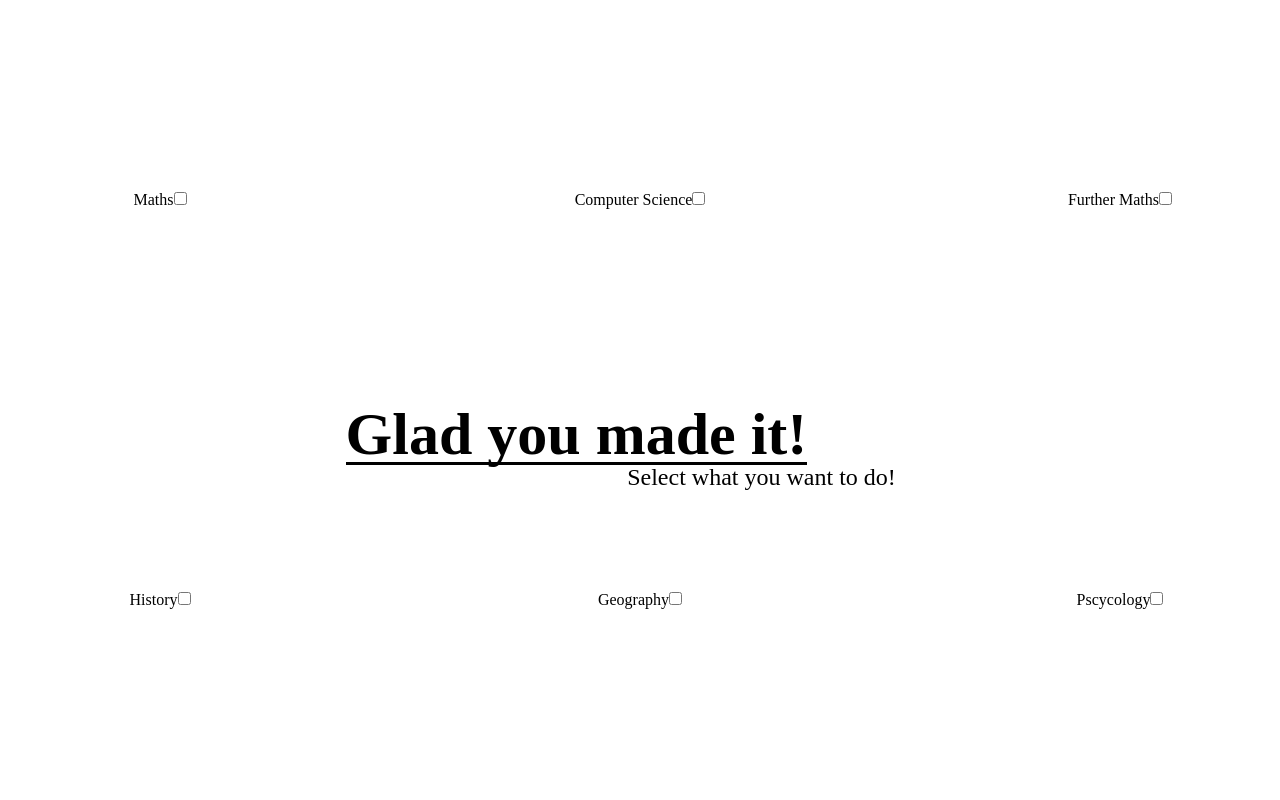
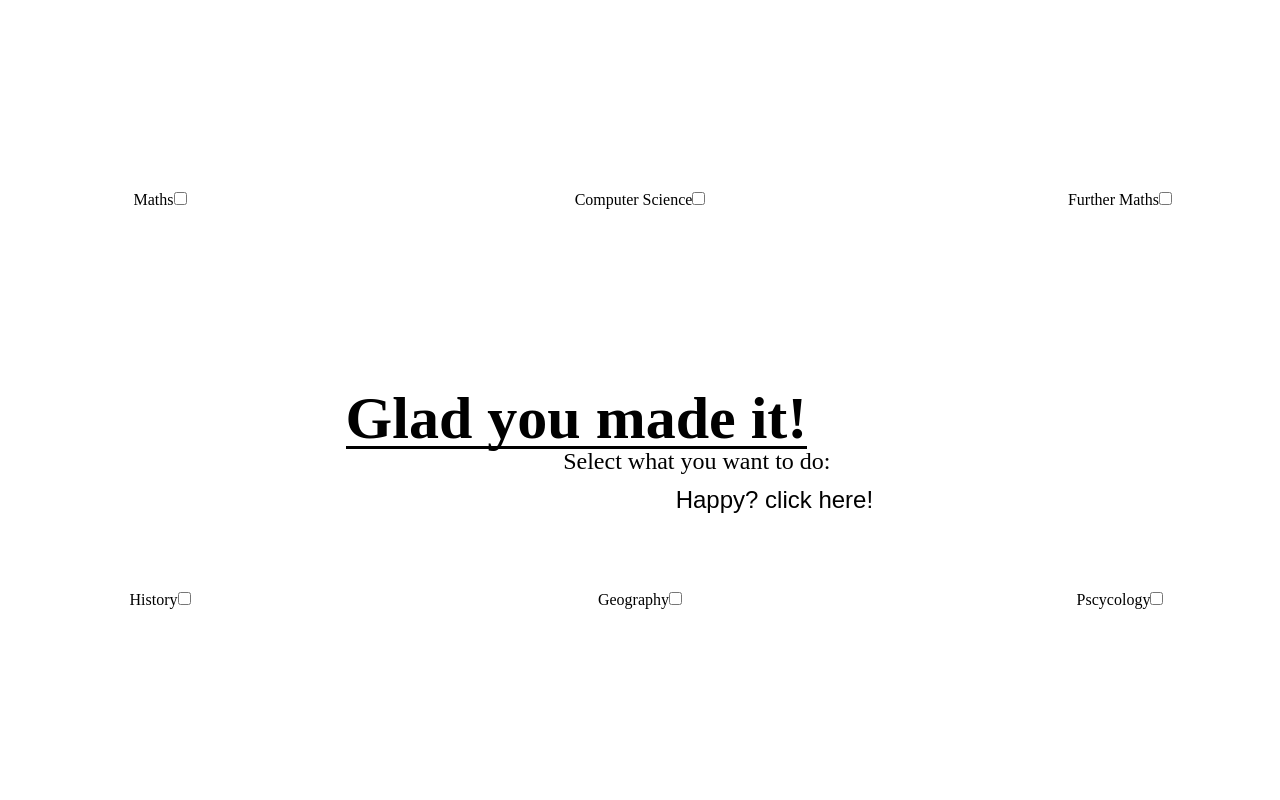
Before and after one commit to Tudor-The-programmer/Nea, a PHP site: page /nea/Pages/FirstTime.php in a window 1280 px wide. Run offline with PHP 8.4, Linux system fonts and the light colour scheme.

Commit message:
Further Extended PHP needed to be added

```diff
--- a/Pages/FirstTime.php
+++ b/Pages/FirstTime.php
@@ -20,10 +20,10 @@
         Glad you made it!
     </h1>
     <p>
-        Select what you want to do!
+        Select what you want to do:
     </p>
     <form action="./FirstTime.php" method="post" id='form'>
-
+        <input type="submit" value="Happy? click here!" class="submit-button">
     </form>
 </body>
 
--- a/Styles/FirstTIme.css
+++ b/Styles/FirstTIme.css
@@ -15,8 +15,22 @@ form {
     height: 100vh;
     display: grid;
     grid-template-columns: 25% 50% 25%;
+}
 
+.submit-button {
+    position: absolute;
+    width: 16vw;
+    height: 5vh;
+    top: 60vh;
+    left: 52.5vw;
+    border: none;
+    background: transparent;
+    font-size: 1.5rem;
+    transition: 0.2s;
+}
 
+.submit-button:hover {
+    scale: 1.2;
 }
 
 .form-element-style {
@@ -28,17 +42,22 @@ form {
 }
 
 #element-div-styling {
-    padding: 1em;
+    padding: 3em;
     pointer-events: all;
+    transition: 0.2s;
 }
 
 #element-div-styling:hover {
     scale: 2;
 }
 
+#checkbox {
+    padding: 10px;
+}
+
 h1 {
     position: absolute;
-    top: 50vh;
+    top: 48vh;
     left: 27vw;
     font-size: 7.5vh;
 }
@@ -54,7 +73,7 @@ h1::before {
 
 p {
     position: absolute;
-    top: 58vh;
-    left: 49vw;
-    font-size: 1.5rem;
+    top: 56vh;
+    left: 44vw;
+    font-size: 3vh;
 }
```
